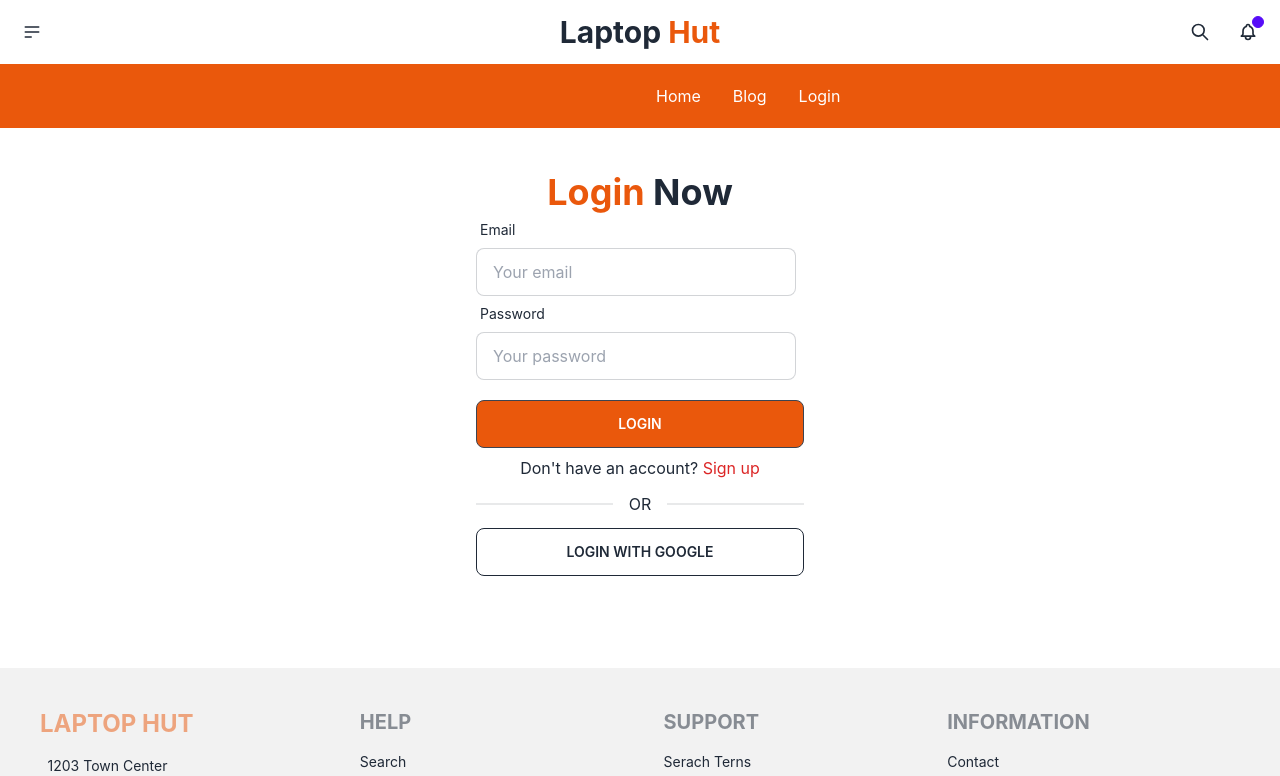
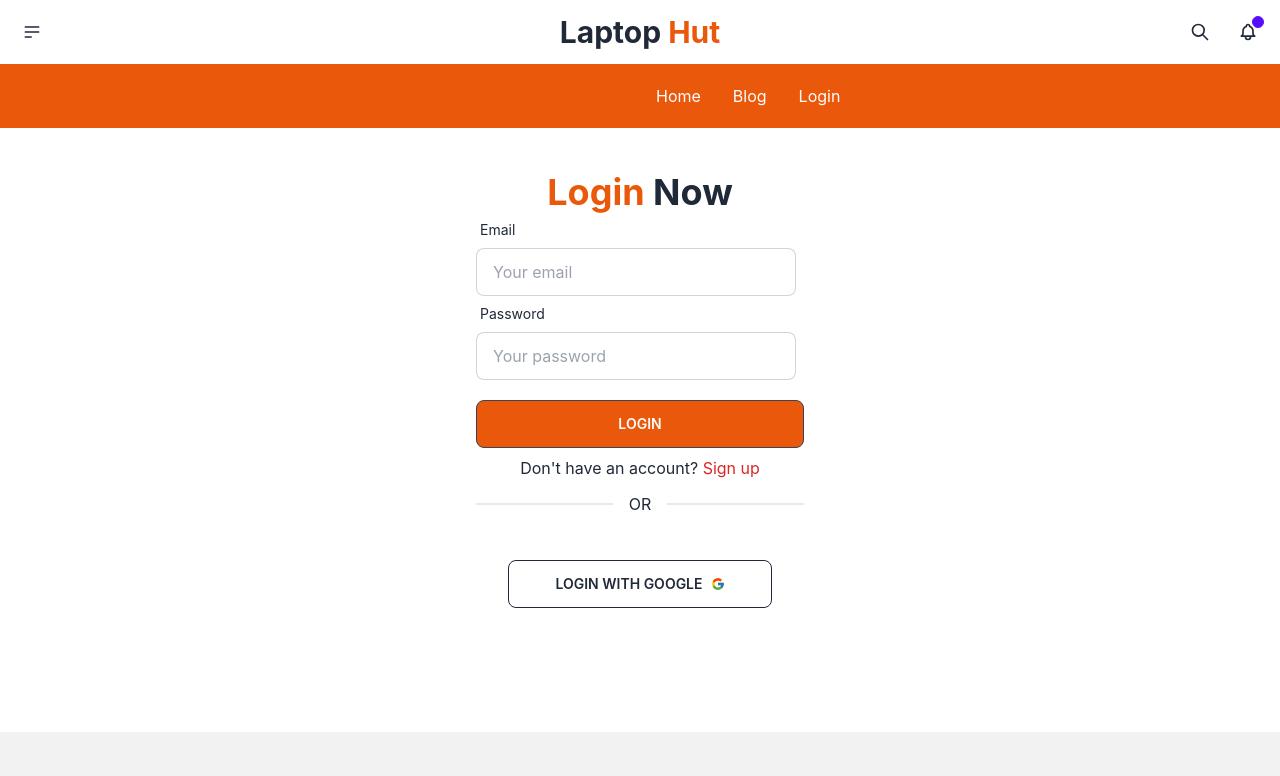
Before and after one commit to jibananando/laptop-hut-client, a React (Create React App) app: page /login in a window 1280 px wide. Shown: the top 776 px of the page. Built offline with nearby package versions, Linux system fonts and the light colour scheme; no server answers.

Commit message:
Complated SocialsignUp and firebase authentication

```diff
--- a/package.json
+++ b/package.json
@@ -12,6 +12,7 @@
     "react-dom": "^18.2.0",
     "react-hook-form": "^7.39.5",
     "react-hot-toast": "^2.4.0",
+    "react-icons": "^4.6.0",
     "react-router-dom": "^6.4.3",
     "react-scripts": "5.0.1",
     "web-vitals": "^2.1.4"
--- a/src/Pages/Login/Login.js
+++ b/src/Pages/Login/Login.js
@@ -2,6 +2,7 @@
 import { useForm } from 'react-hook-form';
 import { Link } from 'react-router-dom';
 import { AuthContext } from '../../contexts/AuthProvider';
+import SocialSignUp from '../SocialSignUp/SocialSignUp';
 
 const Login = () => {
     const { register, formState: { errors }, handleSubmit } = useForm();
@@ -55,7 +56,7 @@
                 </form>
                 <p className='mt-2'>Don't have an account? <Link className='text-red-600' to="/signup">Sign up</Link></p>
                 <div className="divider">OR</div>
-                <button className='btn btn-outline w-full'>LOGIN WITH GOOGLE</button>
+                <SocialSignUp></SocialSignUp>
             </div>
         </div>
     );
--- a/src/Pages/SignUp/SignUp.js
+++ b/src/Pages/SignUp/SignUp.js
@@ -2,14 +2,16 @@
 import { useForm } from 'react-hook-form';
 import toast from 'react-hot-toast';
 
-import { Link } from 'react-router-dom';
+import { Link, useNavigate } from 'react-router-dom';
 import { AuthContext } from '../../contexts/AuthProvider';
+import SocialSignUp from '../SocialSignUp/SocialSignUp';
 
 
 const SignUp = () => {
     const { register, handleSubmit, formState: { errors } } = useForm();
     const { createUser, updateUser } = useContext(AuthContext);
     const [signUpError, setSignUPError] = useState('')
+    const navigate = useNavigate();
 
     const handleSignUp = (data) => {
         console.log(data);
@@ -22,6 +24,7 @@
                 const userInfo = {
                     displayName: data.name
                 }
+                navigate('/')
                 updateUser(userInfo)
                     .then(() => { })
                     .catch(err => console.log(err));
@@ -65,7 +68,7 @@
                 </form>
                 <p className='mt-2'>Already have an account <Link className='text-red-600' to="/login">Please Login</Link></p>
                 <div className="divider">OR</div>
-                <button className='btn btn-outline w-full'>CONTINUE WITH GOOGLE</button>
+                <SocialSignUp></SocialSignUp>
 
             </div>
         </div>
--- /dev/null
+++ b/src/Pages/SocialSignUp/SocialSignUp.js
@@ -0,0 +1,35 @@
+import { GoogleAuthProvider } from "firebase/auth";
+import { useContext } from "react";
+import { useNavigate } from "react-router-dom";
+import { AuthContext } from "../../contexts/AuthProvider";
+import { FcGoogle } from 'react-icons/fc';
+
+
+const SocialSignUp = () => {
+
+    const { providerLogin } = useContext(AuthContext);
+    const navigate = useNavigate();
+
+    const googleProvider = new GoogleAuthProvider();
+
+    const handleGoogleSignIn = () => {
+        providerLogin(googleProvider)
+            .then(result => {
+                const user = result.user;
+                console.log(user);
+                navigate('/')
+            })
+            .catch(error => {
+                console.error(error);
+            })
+    }
+    return (
+        <div className="card-body">
+            <div className="form-control">
+                <button onClick={handleGoogleSignIn} className='btn btn-outline w-full'>LOGIN WITH GOOGLE <FcGoogle className='ml-2'></FcGoogle></button>
+            </div>
+        </div>
+    );
+};
+
+export default SocialSignUp;
--- a/src/contexts/AuthProvider.js
+++ b/src/contexts/AuthProvider.js
@@ -1,5 +1,5 @@
 import React, { createContext, useEffect, useState } from 'react';
-import { createUserWithEmailAndPassword, getAuth, onAuthStateChanged, signInWithEmailAndPassword, signOut, updateProfile } from 'firebase/auth';
+import { createUserWithEmailAndPassword, getAuth, onAuthStateChanged, signInWithEmailAndPassword, signInWithPopup, signOut, updateProfile } from 'firebase/auth';
 import app from '../firebase/firebase.config';
 
 export const AuthContext = createContext();
@@ -37,13 +37,18 @@
         return () => unsubscribe();
     }, [])
 
+    const providerLogin = (provider) => {
+        return signInWithPopup(auth, provider);
+    }
+
     const authInfo = {
         createUser,
         signIn,
         updateUser,
         logOut,
         user,
-        loading
+        loading,
+        providerLogin
     }
     return (
         <AuthContext.Provider value={authInfo}>
```
Also changed, not shown: 1 other file (tests, documents, lock files or other folders).
